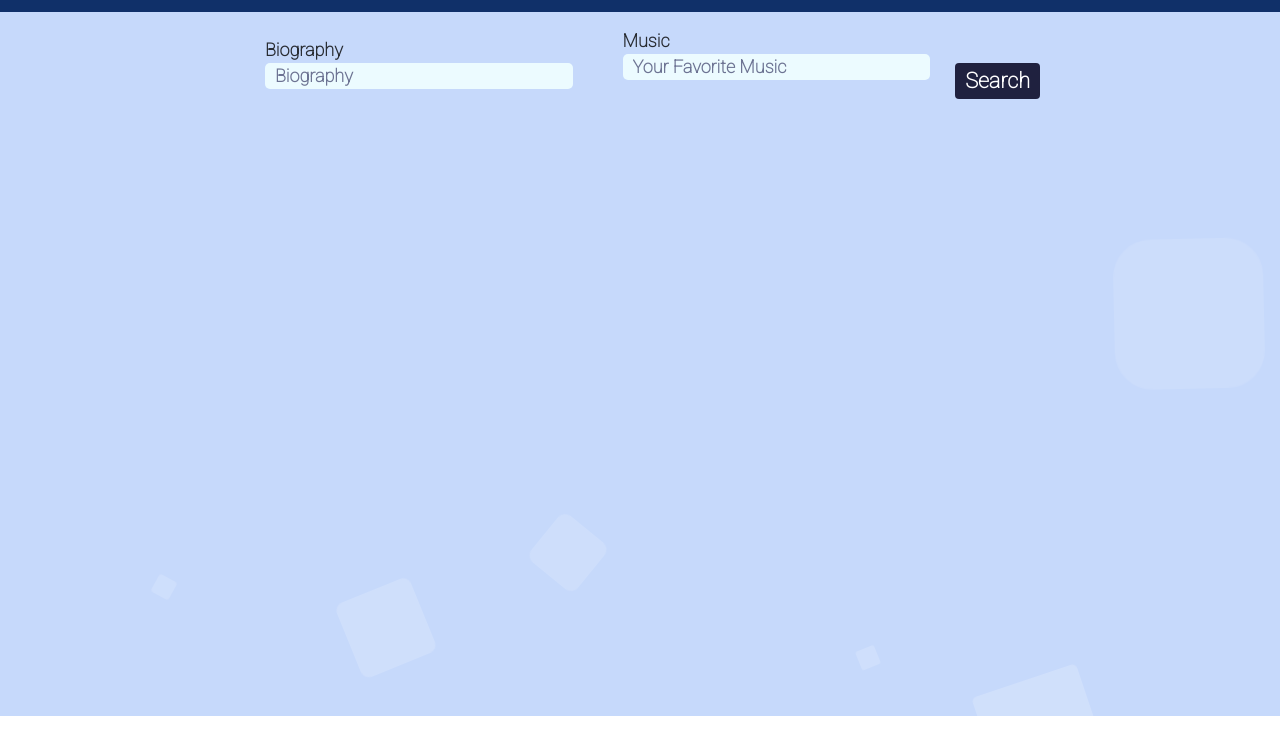
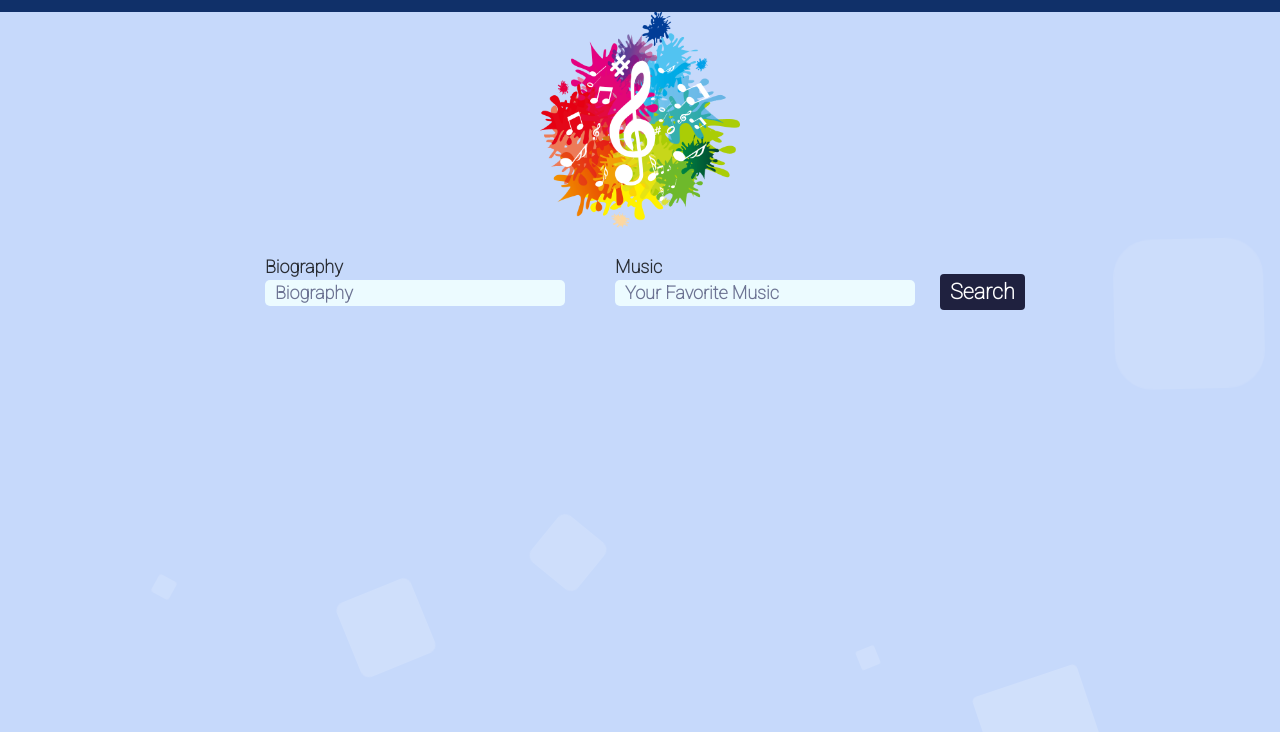
Before and after one commit to adavidarevalo/KnowMe-challenge, a Gatsby site: page / in a window 1280 px wide. Shown: the part 50-800 px from the top of the page. Built offline with nearby package versions, Linux system fonts and the light colour scheme; Gatsby itself is replaced by a stand-in of ours.

```diff
--- a/src/components/Main.jsx
+++ b/src/components/Main.jsx
@@ -1,6 +1,7 @@
 import React, {useState} from 'react'
 import '../styles/components/Main.scss'
 import Background from './Background'
+import music from '../images/music.png'
 
 
 const Main = () =>{
@@ -50,6 +51,8 @@
 
     return(
         <>
+        <div className='Container'>
+          <img src={music} alt='Icon'/>
           <form>
           <div>
           <label>Biography
@@ -103,6 +106,7 @@
           )}
           </section>
           <Background/>
+          </div>
         </>
     )
 }
--- a/src/components/header.js
+++ b/src/components/header.js
@@ -1,8 +1,6 @@
 import React from "react"
 import {Helmet} from "react-helmet"
 import '../styles/components/Header.scss'
-
-
 
 const Header = () => {
 return(
--- a/src/components/layout.js
+++ b/src/components/layout.js
@@ -7,7 +7,7 @@
 
 const Container = styled.main`
 background: #c6d9fb;
-min-height: 88vh;
+min-height: 90vh;
 `
 
 const Layout = ({ children }) => {
--- a/src/styles/components/Disk.scss
+++ /dev/null
@@ -1,19 +0,0 @@
-@keyframes rotateCenter {
-    0% {
-              transform: rotate(0);
-    }
-    100% {
-              transform: rotate(360deg);
-    }
-  }
-
-section{
-    width: 100%;
-    height: 80vh;
-    display: flex !important;
-    justify-content: center;
-    align-items: center;
-    img{
-        animation: rotateCenter 1s linear infinite ;
-    }
-}
--- a/src/styles/components/Main.scss
+++ b/src/styles/components/Main.scss
@@ -2,6 +2,16 @@
     0% {opacity: 0;}
     100% {opacity: 1;}
     }
+
+.Container{
+    display: flex;
+    flex-direction: column;
+    align-items: center;
+    img{
+        width: 80%;
+        max-width: 200px;
+    }
+}
 
 
 form{
@@ -23,6 +33,7 @@
         margin-bottom: 5px;
         font-family: 'Roboto', sans-serif;
         margin-top: 7px;
+        max-width: 300px;
         label{
             display: block;
             font-size: 1.2rem;
@@ -36,6 +47,8 @@
             border-radius: 5px;
             background: #ecfbff;
             padding: 2px 10px;
+            max-width: 350px;
+            display: block;
         }
         ::placeholder{
             color: rgb(0, 0, 56);
@@ -51,11 +64,11 @@
         font-size: 1.2rem;
         font-weight: 600;
     }
-    @media (min-width: 1000px){
+    @media (min-width: 800px){
         flex-direction: initial;
         align-items: center;
         div{
-            margin-inline: 25px;
+            margin: 0px 25px !important;
             label{
                 font-size: 1rem;
             }
@@ -64,7 +77,7 @@
             }
         }
         button{
-            margin-top: 50px;
+            margin: 20px 0px 0px 0px;
         }
     }
 }
@@ -91,5 +104,4 @@
 }
 .alertContainer{
     text-align: center;
-    color: red;
 }
```
Also changed, not shown: src/images/gatsby-icon.png (deleted), src/images/music.png (added).
